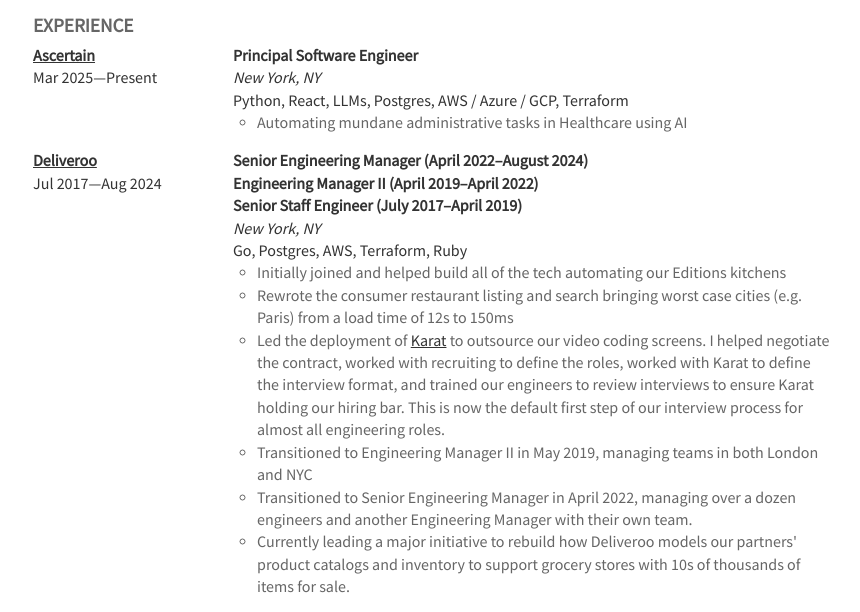
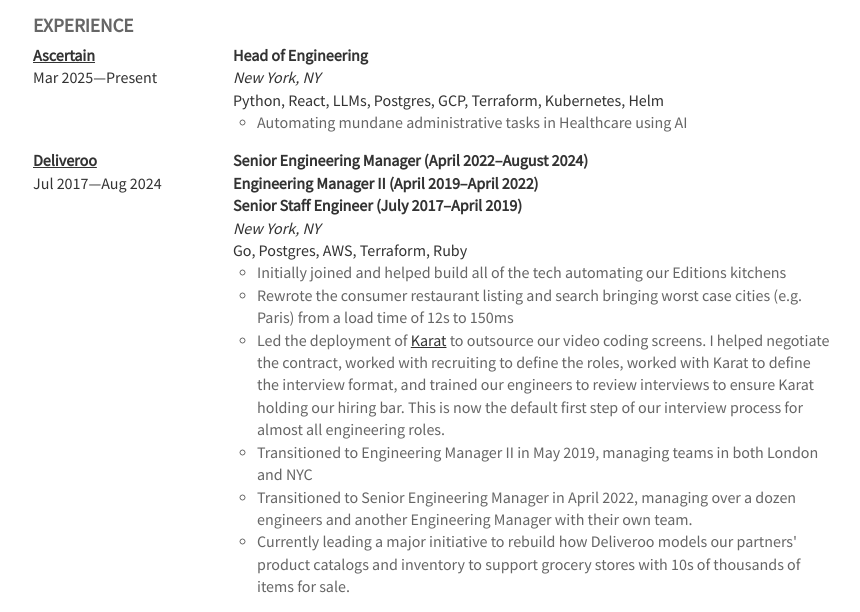
Before and after one commit to johngibb/johngibb.github.io, a plain HTML site: page resume.html in a window 1280 px wide. Shown: the part 116-728 px from the top of the page, without its empty margins (207-1067 px from the left). Drawn offline with Linux system fonts and the light colour scheme.

Commit message:
resume: update ascertain title

```diff
--- a/resume.html
+++ b/resume.html
@@ -30,13 +30,13 @@
             </div>
             <div class="right">
               <div class="role">
-                Principal Software Engineer
+                Head of Engineering
               </div>
               <div class="location">
                 New York, NY
               </div>
               <div class="stack">
-                Python, React, LLMs, Postgres, AWS / Azure / GCP, Terraform
+                Python, React, LLMs, Postgres, GCP, Terraform, Kubernetes, Helm
               </div>
               <div class="desc">
                 <ul>
```
